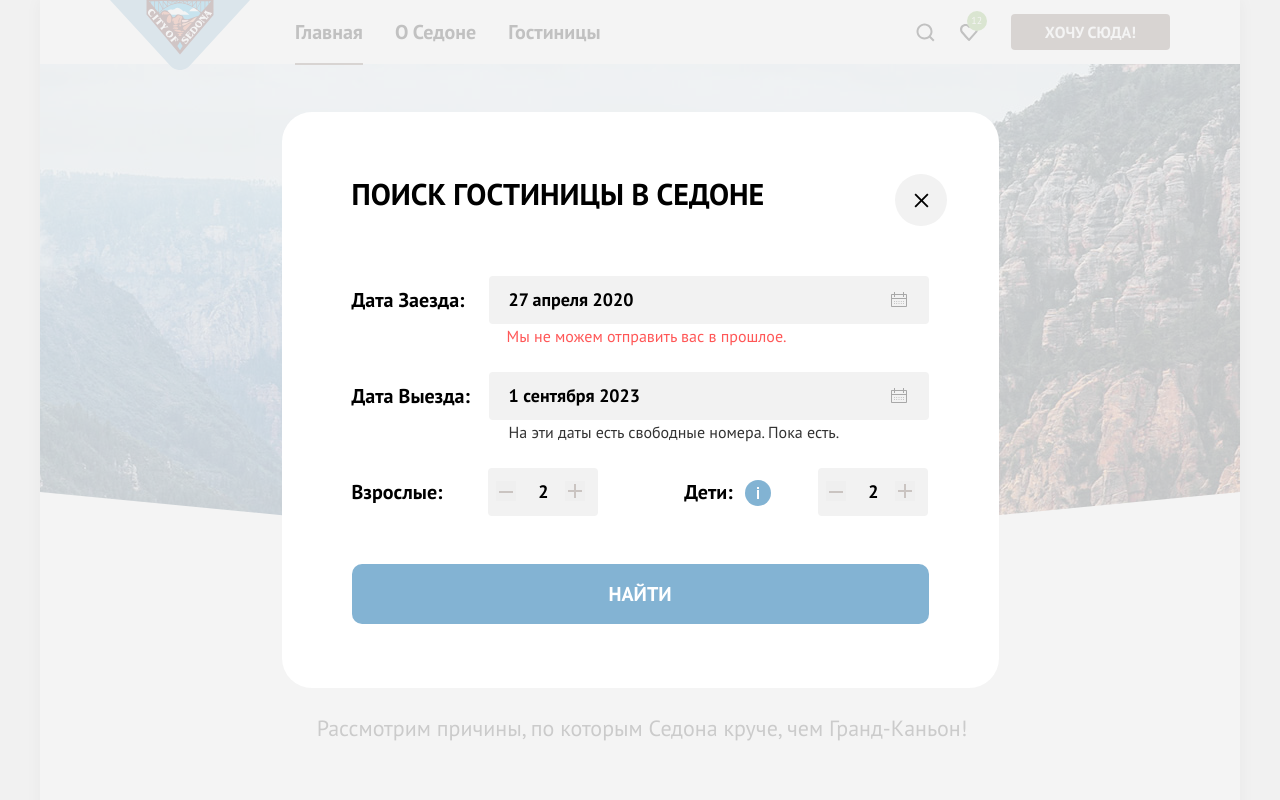
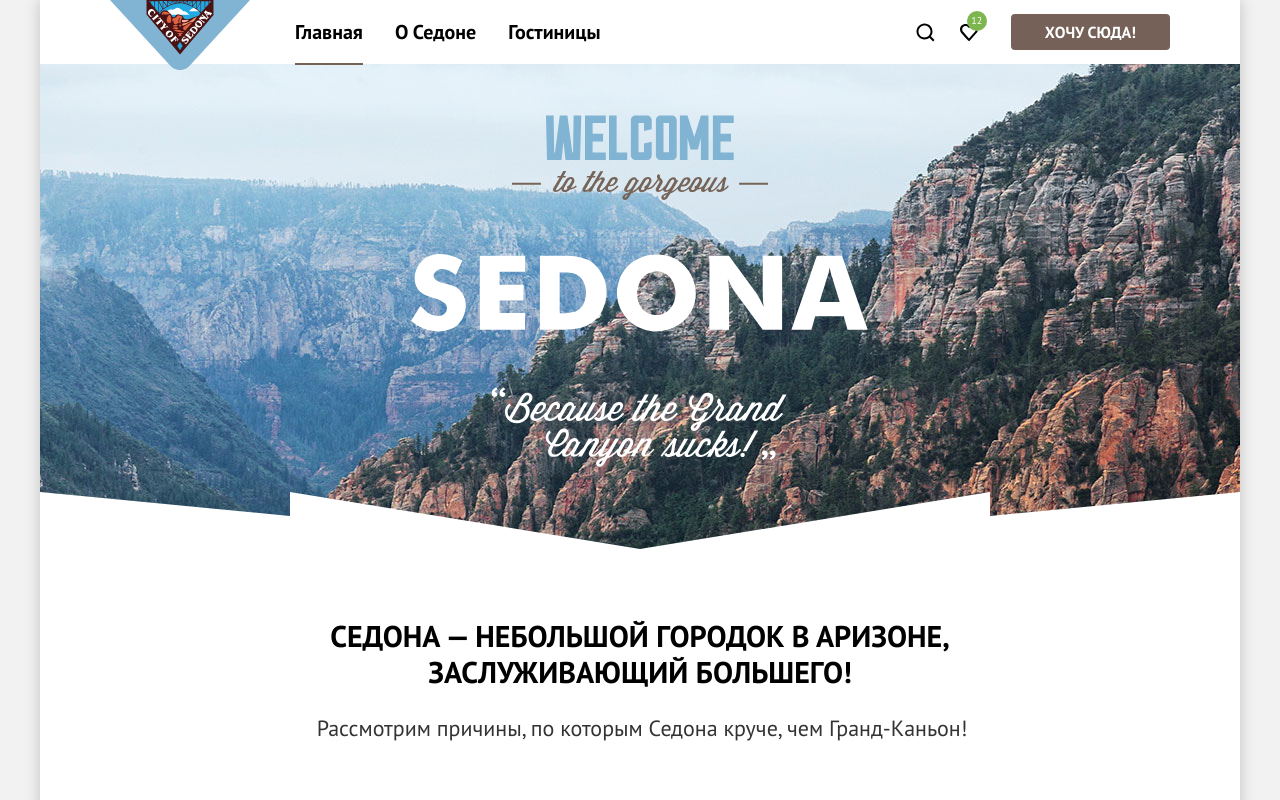
Before and after one commit to htmlacademy-htmlcss/1455133-sedona-36, a plain HTML site: page index.html in a window 1280 px wide. Shown: the top 800 px of the page. Drawn offline with Linux system fonts and the light colour scheme.

Commit message:
Добавляет display none для модалки

```diff
--- a/index.html
+++ b/index.html
@@ -31,7 +31,7 @@
               <a class="header-navigation-link find-link" href="#">
                 <svg class="navigation-icon" width="20" height="20" viewBox="0 0 20 20" fill="none"
                   xmlns="http://www.w3.org/2000/svg">
-                  <path path fill="#000"
+                  <path fill="#000"
                     d="M19.5 18.0083L15.8 14.3287C16.8 13.0359 17.5 11.3453 17.5 9.4558C17.5 5.08011 13.9 1.5 9.5 1.5C5.1 1.5 1.5 5.17956 1.5 9.55525C1.5 13.9309 5.1 17.511 9.5 17.511C11.3 17.511 13 16.9144 14.4 15.8204L18.1 19.5L19.5 18.0083ZM9.5 15.5221C6.2 15.5221 3.5 12.837 3.5 9.55525C3.5 6.27348 6.2 3.5884 9.5 3.5884C12.8 3.5884 15.5 6.27348 15.5 9.55525C15.5 12.837 12.8 15.5221 9.5 15.5221Z" />
                 </svg>
 
@@ -259,7 +259,7 @@
                   </svg>
                 </button>
               </div>
-                <label class="modal-label childern" for="childern-input">Дети:
+                <label class="modal-label childern" for="childern-input">Дети:</label>
                   <span class="tooltip">
                     <button class="tooltip-toggle" type="button" aria-labelledby="tooltip-label-date">
                       <!--<svg class="tooltip-icon" xmlns="http://www.w3.org/2000/svg" width="26" height="26" fill="none"
@@ -270,7 +270,6 @@
                     <span class="tooltip-text" role="tooltip" id="tooltip-label-date">Укажите количество детей, которые будут с вами, возраст которых от 6 до
                       18 лет. Дети до 6 лет размещаются бесплатно.</span>
                   </span>
-              </label>
               <div class="modal-input-wrapper">
                 <button class="control-input-button minus-button" type="button">
                   <span class="visually-hidden">Убавить количество людей</span>
--- a/styles/styles.css
+++ b/styles/styles.css
@@ -712,6 +712,7 @@ body {
   width: 100%;
   height: 100%;
   background-color: rgba(242, 242, 242, 0.8);
+  display: none;
 }
 
 .modal {
@@ -826,7 +827,7 @@ body {
 
 input[type="number"]::-webkit-outer-spin-button,
 input[type="number"]::-webkit-inner-spin-button {
-    -webkit-appearance: none; // Yeah, yeah everybody write about it
+    -webkit-appearance: none; /* Yeah, yeah everybody write about it*/
 }
 
 input[type='number'],
@@ -945,6 +946,7 @@ input[type="number"]:focus {
 
 .tooltip {
   position: absolute;
+  left: 450px;
   width: 26px;
   height: 26px;
   margin-left: 12px;
@@ -1014,7 +1016,7 @@ input[type="number"]:focus {
 .find-form-button {
   width: 100%;
   height: 60px;
-  padding: 18px auto;
+  padding: 18px;
   font-family: "PT Sans", sans-serif;
   font-size: 20px;
   line-height: 24px;
```
Also changed, not shown: catalog.html (+2 -2 lines).
